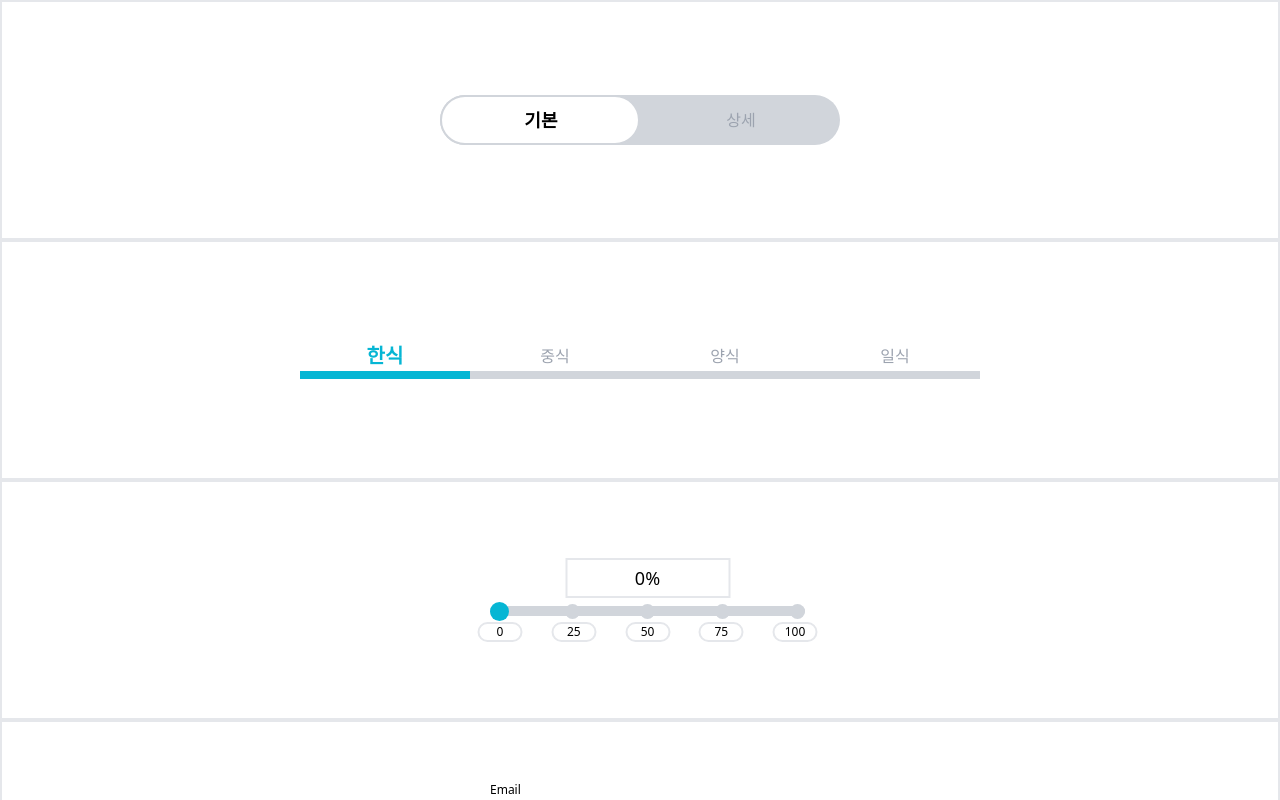
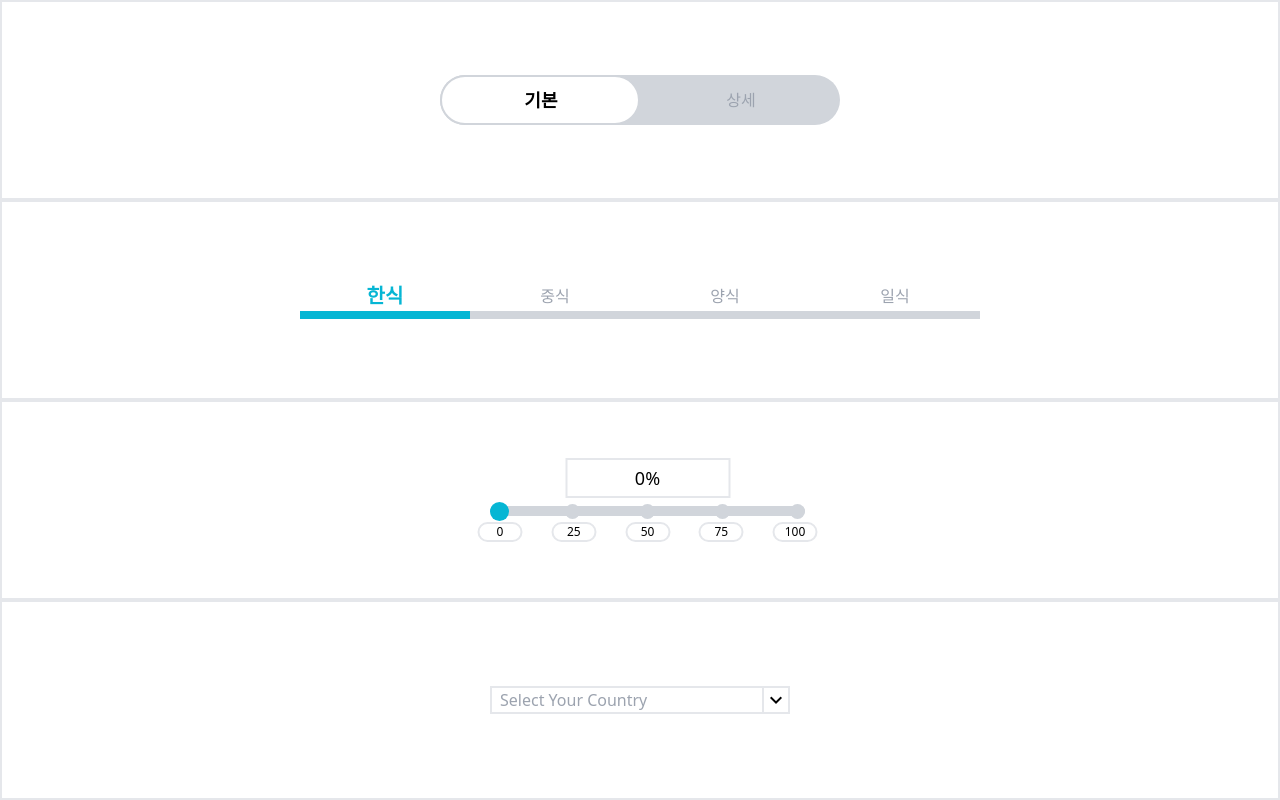
Before and after one commit to Moon-Ga/wanted_pre_onboarding, a React (Create React App) app: page / in a window 1280 px wide. Shown: the top 800 px of the page. Built offline with nearby package versions, Linux system fonts and the light colour scheme.

Commit message:
added: Dropdown; refactor: Input; design_fix: Slider, Tab, Input

```diff
--- a/src/App.css
+++ b/src/App.css
@@ -14,4 +14,5 @@ input[type="range"]::-webkit-slider-thumb {
   cursor: pointer;
   appearance: none;
   @apply bg-cyan-500;
+  @apply hover:bg-cyan-600;
 }
--- a/src/App.js
+++ b/src/App.js
@@ -4,14 +4,15 @@ import Input from "./components/Input";
 import Slider from "./components/Slider";
 import Tab from "./components/Tab";
 import Toggle from "./components/Toggle";
+import { countryList } from "./DropdownData";
 
 function App() {
   const componentsArray = [
     <Toggle />,
     <Tab tabs={["한식", "중식", "양식", "일식"]} />,
     <Slider buttons={["0", "25", "50", "75", "100"]} />,
+    <Dropdown list={countryList} />,
     <Input />,
-    <Dropdown />,
   ];
 
   return (
@@ -19,7 +20,7 @@ function App() {
       {componentsArray.map((component, idx) => (
         <div
           key={idx}
-          className="w-full h-[30vh] flex justify-center items-center border-2"
+          className="w-full min-h-[200px] h-[20vh] flex justify-center items-center border-2"
         >
           {component}
         </div>
--- /dev/null
+++ b/src/DropdownData.js
@@ -0,0 +1,207 @@
+export const countryList = [
+  "Afghanistan",
+  "Albania",
+  "Algeria",
+  "Andorra",
+  "Angola",
+  "Anguilla",
+  "Antigua & Barbuda",
+  "Argentina",
+  "Armenia",
+  "Aruba",
+  "Australia",
+  "Austria",
+  "Azerbaijan",
+  "Bahamas",
+  "Bahrain",
+  "Bangladesh",
+  "Barbados",
+  "Belarus",
+  "Belgium",
+  "Belize",
+  "Benin",
+  "Bermuda",
+  "Bhutan",
+  "Bolivia",
+  "Bosnia & Herzegovina",
+  "Botswana",
+  "Brazil",
+  "British Virgin Islands",
+  "Brunei",
+  "Bulgaria",
+  "Burkina Faso",
+  "Burundi",
+  "Cambodia",
+  "Cameroon",
+  "Cape Verde",
+  "Cayman Islands",
+  "Chad",
+  "Chile",
+  "China",
+  "Colombia",
+  "Congo",
+  "Cook Islands",
+  "Costa Rica",
+  "Cote D Ivoire",
+  "Croatia",
+  "Cruise Ship",
+  "Cuba",
+  "Cyprus",
+  "Czech Republic",
+  "Denmark",
+  "Djibouti",
+  "Dominica",
+  "Dominican Republic",
+  "Ecuador",
+  "Egypt",
+  "El Salvador",
+  "Equatorial Guinea",
+  "Estonia",
+  "Ethiopia",
+  "Falkland Islands",
+  "Faroe Islands",
+  "Fiji",
+  "Finland",
+  "France",
+  "French Polynesia",
+  "French West Indies",
+  "Gabon",
+  "Gambia",
+  "Georgia",
+  "Germany",
+  "Ghana",
+  "Gibraltar",
+  "Greece",
+  "Greenland",
+  "Grenada",
+  "Guam",
+  "Guatemala",
+  "Guernsey",
+  "Guinea",
+  "Guinea Bissau",
+  "Guyana",
+  "Haiti",
+  "Honduras",
+  "Hong Kong",
+  "Hungary",
+  "Iceland",
+  "India",
+  "Indonesia",
+  "Iran",
+  "Iraq",
+  "Ireland",
+  "Isle of Man",
+  "Israel",
+  "Italy",
+  "Jamaica",
+  "Japan",
+  "Jersey",
+  "Jordan",
+  "Kazakhstan",
+  "Kenya",
+  "Kuwait",
+  "Kyrgyz Republic",
+  "Laos",
+  "Latvia",
+  "Lebanon",
+  "Lesotho",
+  "Liberia",
+  "Libya",
+  "Liechtenstein",
+  "Lithuania",
+  "Luxembourg",
+  "Macau",
+  "Macedonia",
+  "Madagascar",
+  "Malawi",
+  "Malaysia",
+  "Maldives",
+  "Mali",
+  "Malta",
+  "Mauritania",
+  "Mauritius",
+  "Mexico",
+  "Moldova",
+  "Monaco",
+  "Mongolia",
+  "Montenegro",
+  "Montserrat",
+  "Morocco",
+  "Mozambique",
+  "Namibia",
+  "Nepal",
+  "Netherlands",
+  "Netherlands Antilles",
+  "New Caledonia",
+  "New Zealand",
+  "Nicaragua",
+  "Niger",
+  "Nigeria",
+  "Norway",
+  "Oman",
+  "Pakistan",
+  "Palestine",
+  "Panama",
+  "Papua New Guinea",
+  "Paraguay",
+  "Peru",
+  "Philippines",
+  "Poland",
+  "Portugal",
+  "Puerto Rico",
+  "Qatar",
+  "Reunion",
+  "Romania",
+  "Russia",
+  "Rwanda",
+  "Saint Pierre & Miquelon",
+  "Samoa",
+  "San Marino",
+  "Satellite",
+  "Saudi Arabia",
+  "Senegal",
+  "Serbia",
+  "Seychelles",
+  "Sierra Leone",
+  "Singapore",
+  "Slovakia",
+  "Slovenia",
+  "South Africa",
+  "South Korea",
+  "Spain",
+  "Sri Lanka",
+  "St Kitts & Nevis",
+  "St Lucia",
+  "St Vincent",
+  "St. Lucia",
+  "Sudan",
+  "Suriname",
+  "Swaziland",
+  "Sweden",
+  "Switzerland",
+  "Syria",
+  "Taiwan",
+  "Tajikistan",
+  "Tanzania",
+  "Thailand",
+  "Timor L'Este",
+  "Togo",
+  "Tonga",
+  "Trinidad & Tobago",
+  "Tunisia",
+  "Turkey",
+  "Turkmenistan",
+  "Turks & Caicos",
+  "Uganda",
+  "Ukraine",
+  "United Arab Emirates",
+  "United Kingdom",
+  "Uruguay",
+  "Uzbekistan",
+  "Venezuela",
+  "Vietnam",
+  "Virgin Islands (US)",
+  "Yemen",
+  "Zambia",
+  "Zimbabwe",
+];
--- a/src/components/Dropdown.js
+++ b/src/components/Dropdown.js
@@ -1,7 +1,111 @@
-import React from "react";
+import { useCallback, useEffect, useRef, useState } from "react";
 
-const Dropdown = () => {
-  return <></>;
+const Dropdown = ({ list, direction = "down" }) => {
+  const [dropdownList, setdropdownList] = useState(list);
+  const [selected, setSelected] = useState("");
+  const [showDropdown, setShowDropdown] = useState(false);
+  const containerRef = useRef();
+
+  const searchInputRef = useRef();
+
+  const filterList = (e) => {
+    const filteredList = list.filter(
+      (item) => item.toLowerCase().indexOf(e.target.value.toLowerCase()) !== -1
+    );
+    setdropdownList(filteredList);
+  };
+
+  const toggleDropdownList = () => {
+    setShowDropdown(!showDropdown);
+    setdropdownList(list);
+  };
+
+  const selectValue = (e) => {
+    setSelected(e.target.innerText);
+    toggleDropdownList();
+  };
+
+  const resetSearch = () => {
+    searchInputRef.current.value = "";
+    searchInputRef.current.focus();
+    setdropdownList(list);
+  };
+
+  const outerClick = useCallback((e) => {
+    if (!containerRef.current.contains(e.target)) {
+      setShowDropdown(false);
+    }
+  }, []);
+
+  useEffect(() => {
+    if (showDropdown) {
+      document.addEventListener("click", outerClick);
+    } else {
+      document.removeEventListener("click", outerClick);
+    }
+  }, [showDropdown, outerClick]);
+
+  return (
+    <div ref={containerRef} className="relative flex flex-col w-[300px]">
+      <div onClick={toggleDropdownList} className="relative">
+        <input
+          readOnly
+          placeholder="Select Your Country"
+          value={selected}
+          className="border-2 w-full pl-2 cursor-pointer focus:outline-none"
+        />
+        <span className="material-icons h-full border-2 absolute right-0 cursor-pointer">
+          {direction === "down"
+            ? showDropdown
+              ? "expand_less"
+              : "expand_more"
+            : showDropdown
+            ? "expand_more"
+            : "expand_less"}
+        </span>
+      </div>
+      {showDropdown && (
+        <div
+          className={`absolute ${
+            direction === "up" ? "-top-8" : "top-8"
+          } w-full z-10`}
+        >
+          <input
+            ref={searchInputRef}
+            autoFocus
+            type="text"
+            placeholder="Search Country"
+            className="border-2 pl-7 w-full focus:outline-none"
+            onChange={filterList}
+          />
+          <span className="material-icons absolute top-[4px] left-1 text-[20px] text-gray-300">
+            search
+          </span>
+          <span
+            onClick={resetSearch}
+            className="material-icons absolute top-[4px] right-1 text-[20px] text-gray-300 cursor-pointer"
+          >
+            cancel
+          </span>
+          <ul
+            className={`${
+              direction === "up" ? "absolute w-full -top-[150px]" : ""
+            } h-[150px] overflow-auto border-2 bg-gray-50`}
+          >
+            {dropdownList.map((item, idx) => (
+              <li
+                key={idx}
+                onClick={selectValue}
+                className="pl-7 cursor-pointer hover:bg-gray-200"
+              >
+                {item}
+              </li>
+            ))}
+          </ul>
+        </div>
+      )}
+    </div>
+  );
 };
 
 export default Dropdown;
--- a/src/components/Slider.js
+++ b/src/components/Slider.js
@@ -44,7 +44,7 @@ const Slider = ({ buttons }) => {
           value={value}
           type="range"
           onChange={changeValue}
-          className="appearance-none w-[calc(100%+15px)] rounded-lg bg-gray-300"
+          className="appearance-none w-[calc(100%+15px)] rounded-lg bg-gray-300 cursor-pointer"
         />
         {buttons.map((button, idx) => (
           <span
@@ -60,7 +60,7 @@ const Slider = ({ buttons }) => {
             key={idx}
             id={`button${idx}`}
             onClick={changeValue}
-            className="step flex justify-center items-center text-xs w-[45px] h-[20px] rounded-xl border-2 cursor-pointer"
+            className="step flex justify-center items-center text-xs w-[45px] h-[20px] rounded-xl border-2 cursor-pointer hover:bg-gray-100"
           >
             {button}
           </div>
--- a/src/components/Tab.js
+++ b/src/components/Tab.js
@@ -20,7 +20,7 @@ const Tab = ({ tabs }) => {
             className={`flex justify-center items-center w-[170px] h-[30px] cursor-pointer ${
               selected === idx
                 ? "text-xl text-cyan-500 font-bold"
-                : "text-gray-400"
+                : "text-gray-400 hover:text-cyan-400"
             }`}
           >
             {tab}
```
Also changed, not shown: src/components/Input.js (+19 -15 lines).
